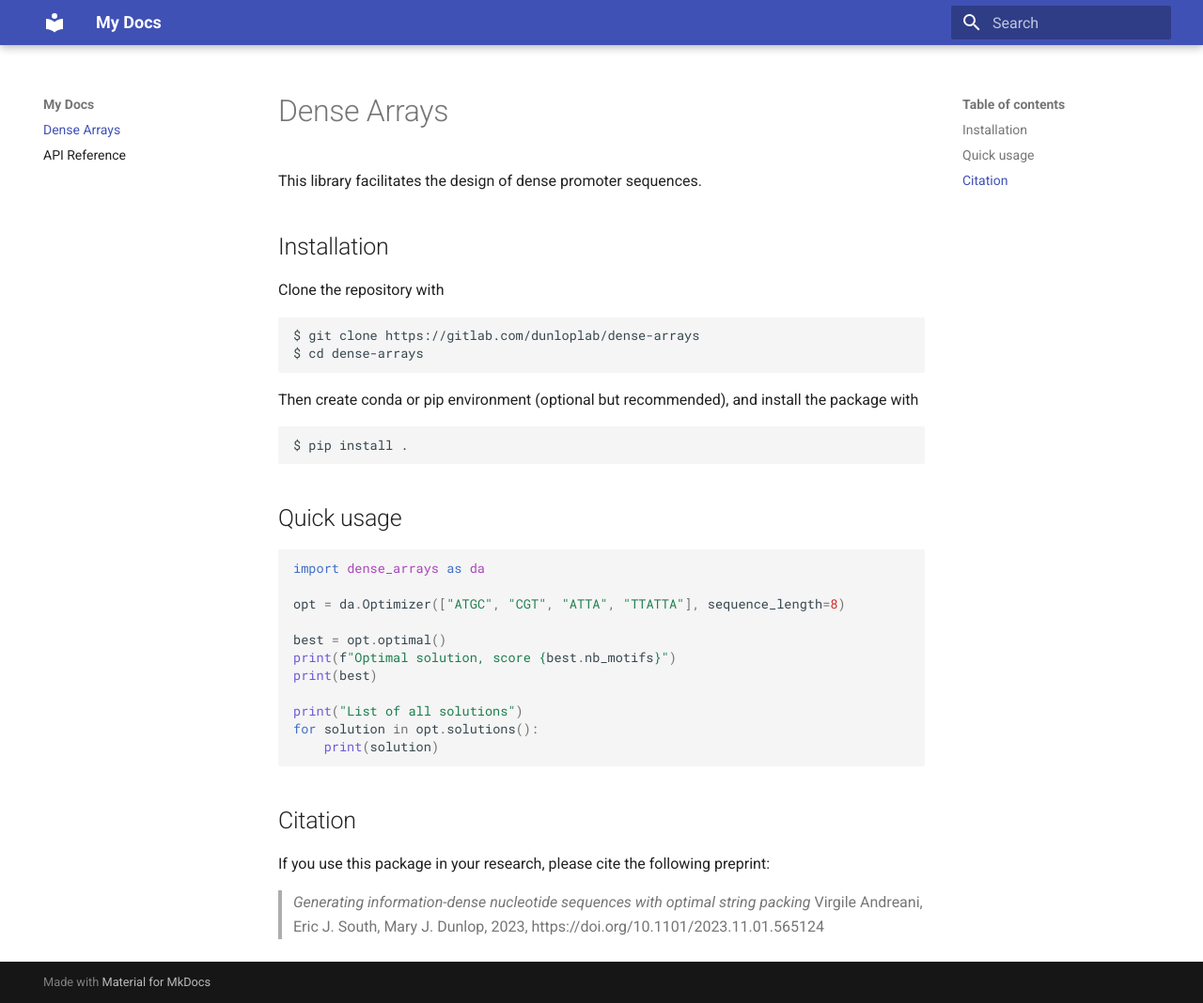
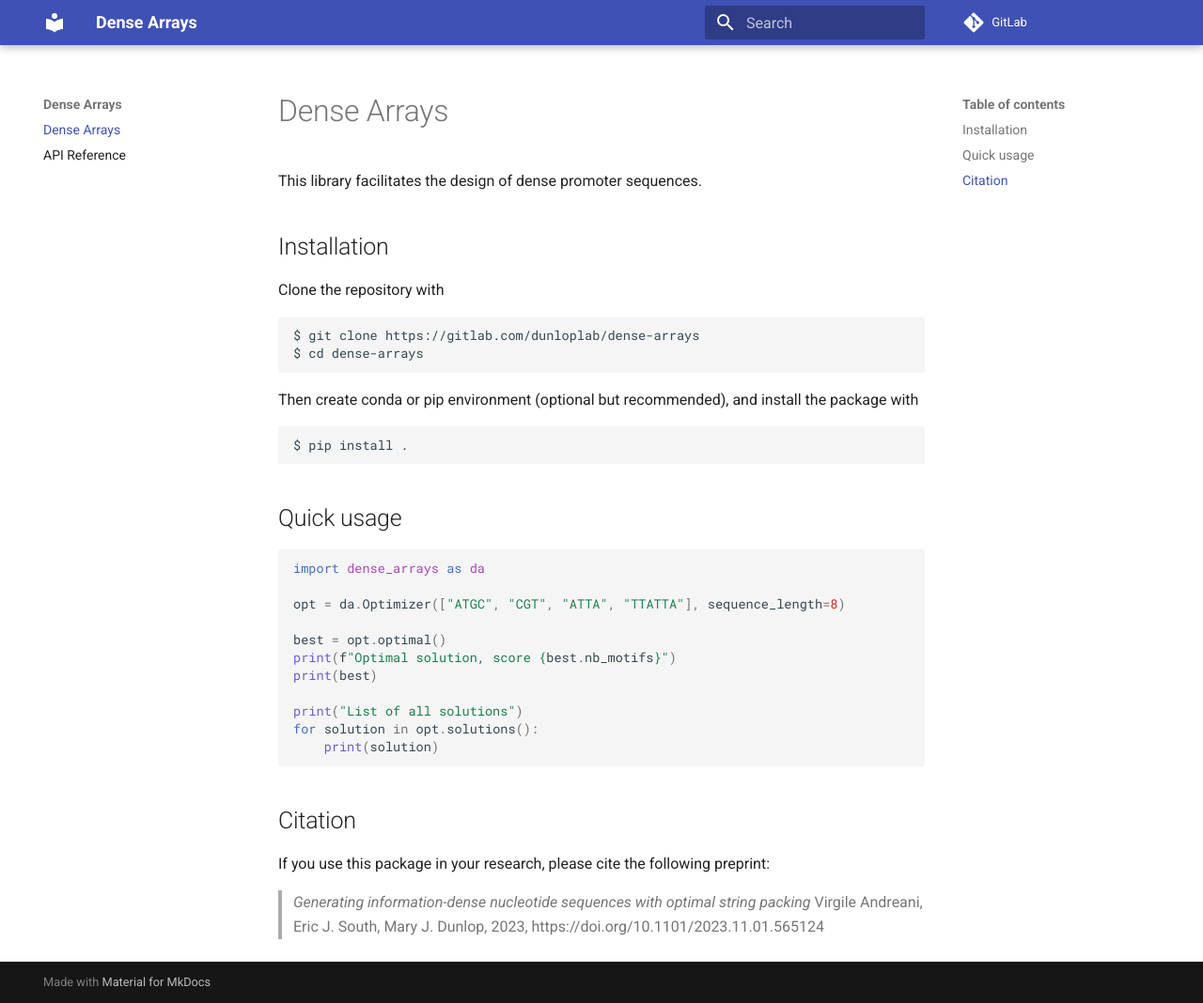
Before and after one commit to e-south/dense-arrays, an MkDocs documentation site: the page built from docs/index.md, in a window 1280 px wide and 1068 px high. Shown: the whole window at 94% size. Built offline with MkDocs 1.6.1 and Material for MkDocs 9.7.7, drawn with Linux system fonts in a browser that asks for light colours; comment, search, counter and statistics services are not loaded.

Commit message:
Fix title and add repository

```diff
--- a/mkdocs.yml
+++ b/mkdocs.yml
@@ -1,6 +1,7 @@
-site_name: My Docs
+site_name: Dense Arrays
 site_url: https://dunloplab.gitlab.io/dense-arrays
 site_dir: public
+repo_url: https://gitlab.com/dunloplab/dense-arrays
 
 theme:
   name: material
```
